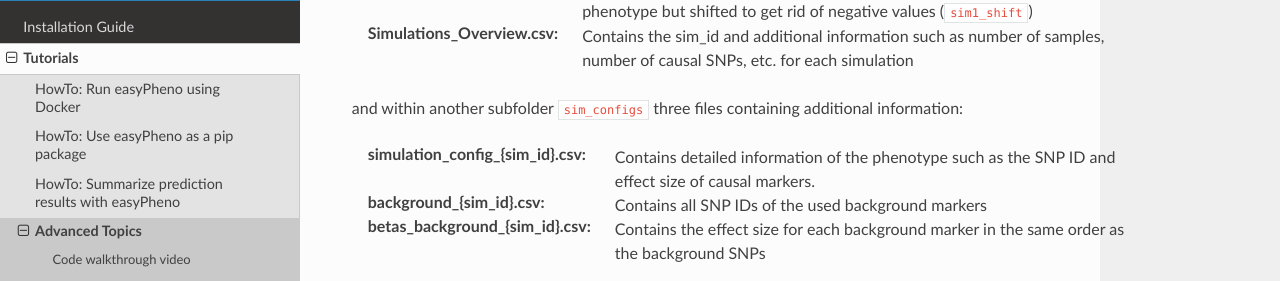
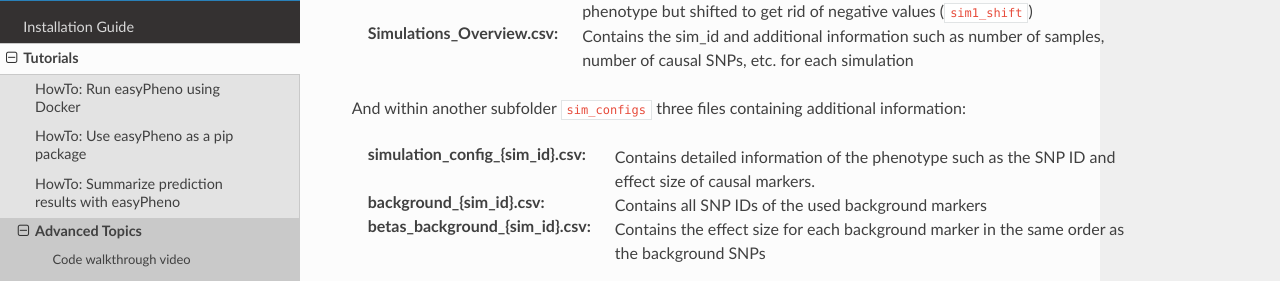
Before and after one commit to grimmlab/easyPheno, a Sphinx documentation site: the page built from docs/source/tutorials/tut_adv_synth.rst, in a window 1280 px wide and 1400 px high, scrolled down 728 px. Shown: the part 159-440 px from the top of the window. Built offline with Sphinx 7.4.7 and the Read the Docs theme 2.0.0, drawn with Linux system fonts in a browser that asks for light colours; pages that are not in the unit, such as notebooks, are missing from menus; some of the changed text lies outside the part shown.

```diff
--- a/docs/source/tutorials/tut_adv_synth.rst
+++ b/docs/source/tutorials/tut_adv_synth.rst
@@ -32,7 +32,7 @@ where each simulation gets a unique number or ID (sim_id) to distinguish them fr
 :Simulation_{sim_id}.csv: Contains the sample IDs corresponding to the genotype matrix, a column for the simulated phenotype (e.g. ``sim1``) and one column with the same phenotype but shifted to get rid of negative values (``sim1_shift``)
 :Simulations_Overview.csv: Contains the sim_id and additional information such as number of samples, number of causal SNPs, etc. for each simulation
 
-and within another subfolder ``sim_configs`` three files containing additional information:
+And within another subfolder ``sim_configs`` three files containing additional information:
 
 :simulation_config_{sim_id}.csv: Contains detailed information of the phenotype such as the SNP ID and effect size of causal markers.
 :background_{sim_id}.csv: Contains all SNP IDs of the used background markers
@@ -64,7 +64,7 @@ If you use a gamma distribution you can additionally adjust the shape parameter
 
 If you want to create several phenotypes with the same specifications at once, you can specify the number of simulations
 with ``--number_of_simulations``. Then the corresponding sim_id will contain the number of the first and last simulation,
-e.g. '10-15' for the six simulations '10', '11', '12', '13', '14', '15'
+e.g. '10-15' for the six simulations '10', '11', '12', '13', '14', '15'.
 
 To get an overview over the other options you can adjust when creating synthetic phenotypes with easyPheno,
 just use:
```
